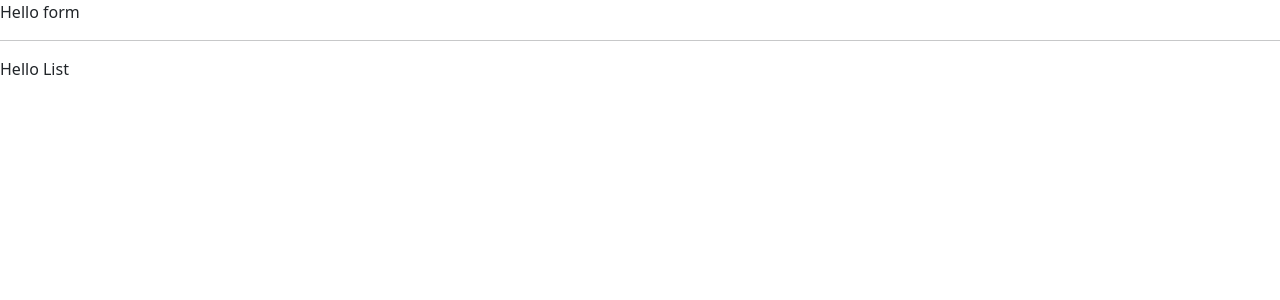
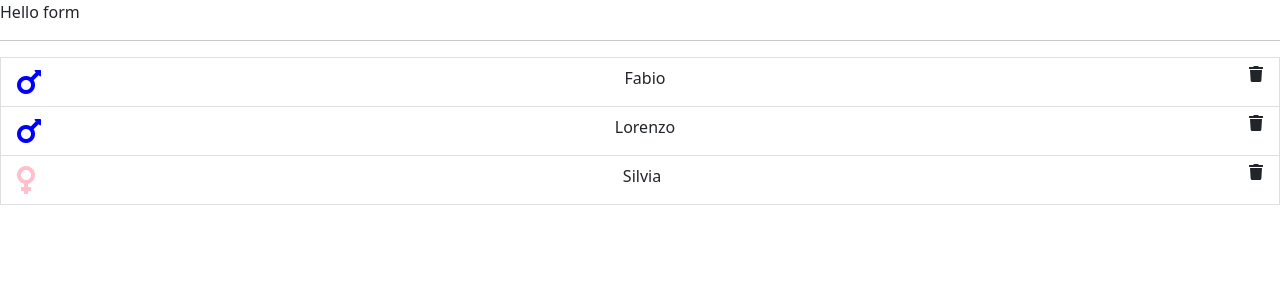
Before and after one commit to andreaminolfi/Academy-modulo-2-esercizio-component-based, an Angular app: page / in a window 1280 px wide. Shown: the top 300 px of the page. Built offline with nearby package versions, Linux system fonts and the light colour scheme.

Commit message:
2 files modified

```diff
--- a/src/app/app.component.html
+++ b/src/app/app.component.html
@@ -1,3 +1,3 @@
 <app-user-form></app-user-form>
 <hr />
-<app-user-list></app-user-list>
+<app-user-list [items]="users"></app-user-list>
--- a/src/app/components/user-list.component.ts
+++ b/src/app/components/user-list.component.ts
@@ -1,9 +1,18 @@
-import { Component } from '@angular/core';
+import { Component, EventEmitter, Input, Output } from '@angular/core';
+import { User } from '../model/user';
 
 @Component({
   selector: 'app-user-list',
   template: `
-    Hello List
+    <div *ngFor="let u of items" class="list-group-item d-flex justify-content-between">
+      <i class="fa fa-2x" [ngClass]="{ 'fa-mars' : u.gender === 'M', 'fa-venus': u.gender === 'F' }" [style.color]="u.gender === 'M' ? 'blue': 'pink'">
+      </i>
+      {{u.label}}
+      <i class="fa fa-trash" (click)="delete.emit(u)"></i>
+    </div>
   `,
 })
-export class UserListComponent {}
+export class UserListComponent {
+  @Input() items: User[] = [];
+  @Output() delete = new EventEmitter<User>();
+}
```
